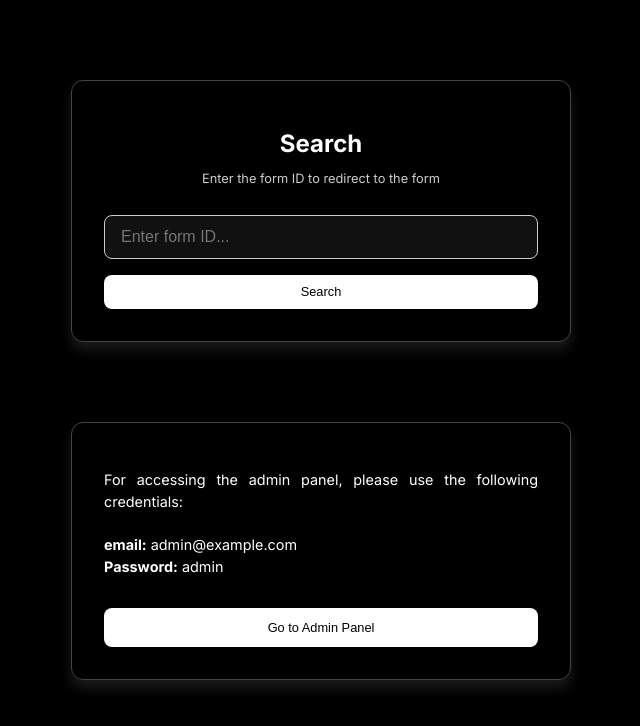
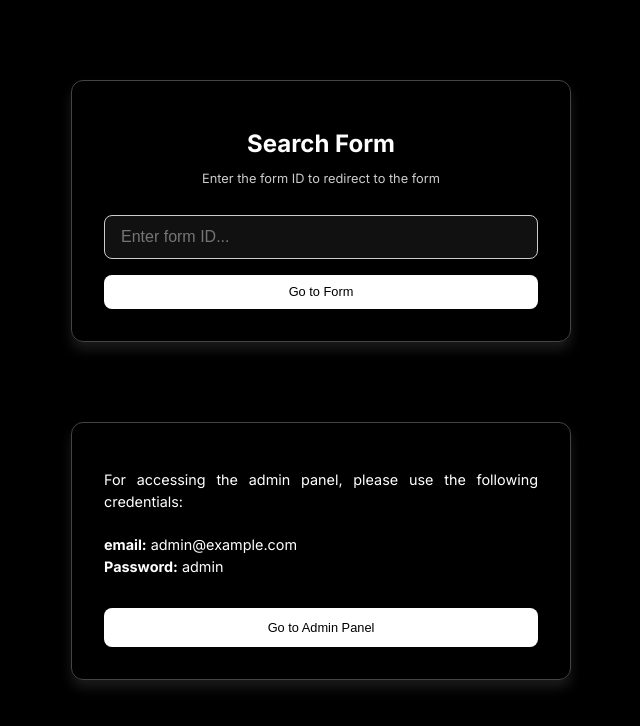
Before and after one commit to asheshmandal2003/CRM, a Next.js app: page / in a window 1280 px wide. Shown: the top 726 px of the page, without its empty margins (319-959 px from the left). Built offline with nearby package versions, Linux system fonts and the light colour scheme.

Commit message:
[feat]: Added disable option for home form search button

```diff
--- a/src/app/(frontend)/components/SearchForm.tsx
+++ b/src/app/(frontend)/components/SearchForm.tsx
@@ -6,11 +6,13 @@ import { useRouter } from 'next/navigation'
 import { toast } from 'react-toastify'
 
 function SearchForm() {
+  const [disabled, setDisabled] = React.useState(false)
   const router = useRouter()
   const inputRef = React.useRef<HTMLInputElement>(null)
 
   const handleSubmit = (event: React.FormEvent<HTMLFormElement>) => {
     event.preventDefault()
+    setDisabled(true)
     const formId = inputRef.current?.value.trim()
     if (formId) {
       router.push(`/contact-form/${formId}`)
@@ -21,7 +23,7 @@ function SearchForm() {
 
   return (
     <div className="search-box">
-      <h1 className="search-title">Search</h1>
+      <h1 className="search-title">Search Form</h1>
       <p className="search-description">Enter the form ID to redirect to the form</p>
       <form className="search-form" onSubmit={handleSubmit} id="search-form">
         <input
@@ -31,8 +33,8 @@ function SearchForm() {
           className="search-input"
           ref={inputRef}
         />
-        <button type="submit" className="search-button">
-          Search
+        <button type="submit" className="search-button" disabled={disabled}>
+          {disabled ? 'Redirecting...' : 'Go to Form'}
         </button>
       </form>
     </div>
```
